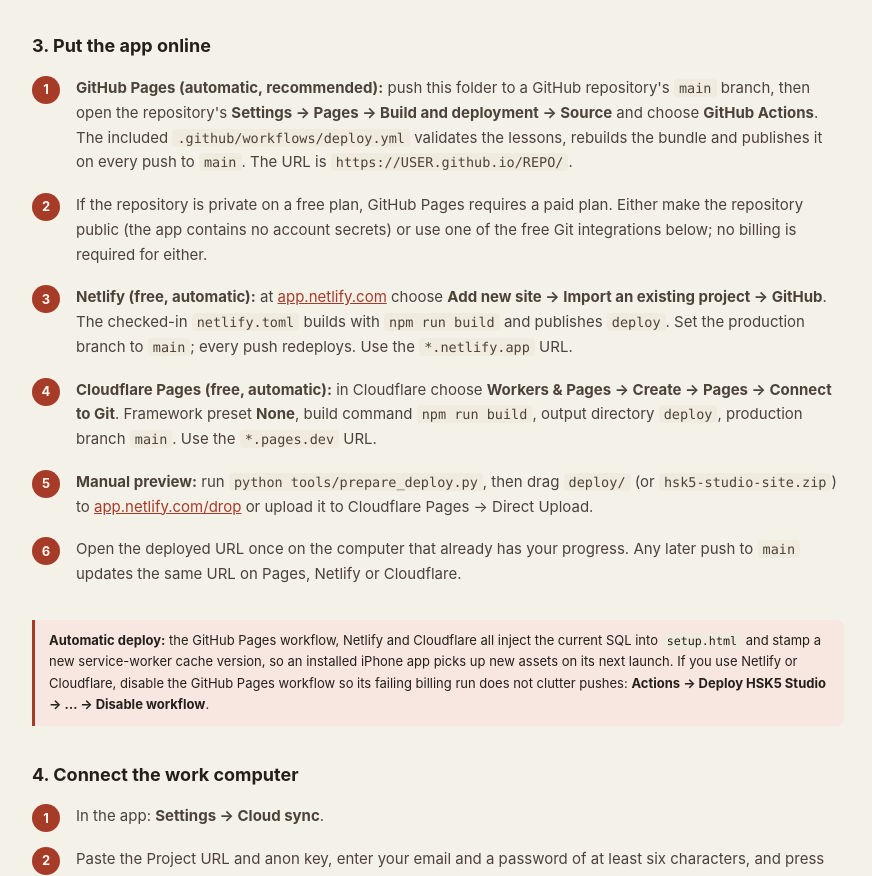
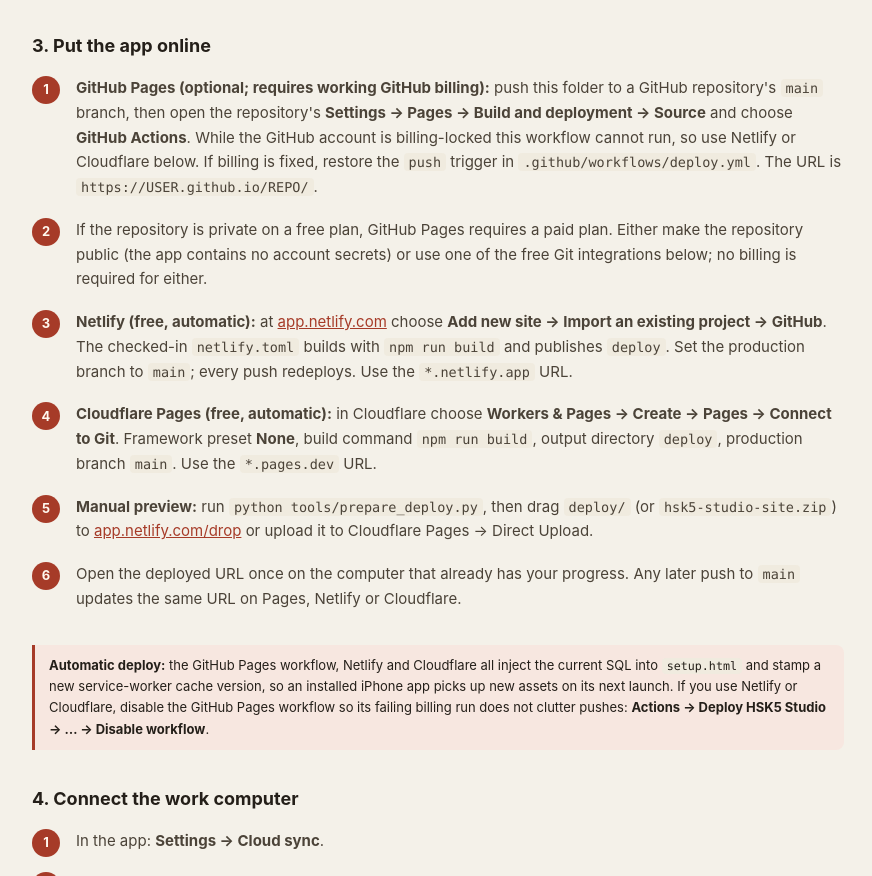
Before and after one commit to audience6killer/hanyu-studio, a website: page setup.html in a window 1280 px wide. Shown: the part 1649-2525 px from the top of the page, without its empty margins (202-1074 px from the left). Drawn offline with Linux system fonts and the light colour scheme.

Commit message:
Pause Pages workflow while GitHub billing is locked; document Netlify deploy

```diff
--- a/setup.html
+++ b/setup.html
@@ -141,7 +141,7 @@ grant execute on function public.save_progress(jsonb, bigint) to authenticated;
 
   <h2>3. Put the app online</h2>
   <ol class="steps">
-    <li><strong>GitHub Pages (automatic, recommended):</strong> push this folder to a GitHub repository's <code>main</code> branch, then open the repository's <strong>Settings → Pages → Build and deployment → Source</strong> and choose <strong>GitHub Actions</strong>. The included <code>.github/workflows/deploy.yml</code> validates the lessons, rebuilds the bundle and publishes it on every push to <code>main</code>. The URL is <code>https://USER.github.io/REPO/</code>.</li>
+    <li><strong>GitHub Pages (optional; requires working GitHub billing):</strong> push this folder to a GitHub repository's <code>main</code> branch, then open the repository's <strong>Settings → Pages → Build and deployment → Source</strong> and choose <strong>GitHub Actions</strong>. While the GitHub account is billing-locked this workflow cannot run, so use Netlify or Cloudflare below. If billing is fixed, restore the <code>push</code> trigger in <code>.github/workflows/deploy.yml</code>. The URL is <code>https://USER.github.io/REPO/</code>.</li>
     <li>If the repository is private on a free plan, GitHub Pages requires a paid plan. Either make the repository public (the app contains no account secrets) or use one of the free Git integrations below; no billing is required for either.</li>
     <li><strong>Netlify (free, automatic):</strong> at <a href="https://app.netlify.com" target="_blank" rel="noopener">app.netlify.com</a> choose <strong>Add new site → Import an existing project → GitHub</strong>. The checked-in <code>netlify.toml</code> builds with <code>npm run build</code> and publishes <code>deploy</code>. Set the production branch to <code>main</code>; every push redeploys. Use the <code>*.netlify.app</code> URL.</li>
     <li><strong>Cloudflare Pages (free, automatic):</strong> in Cloudflare choose <strong>Workers &amp; Pages → Create → Pages → Connect to Git</strong>. Framework preset <strong>None</strong>, build command <code>npm run build</code>, output directory <code>deploy</code>, production branch <code>main</code>. Use the <code>*.pages.dev</code> URL.</li>
```
Also changed, not shown: .github/workflows/deploy.yml, README.md.
